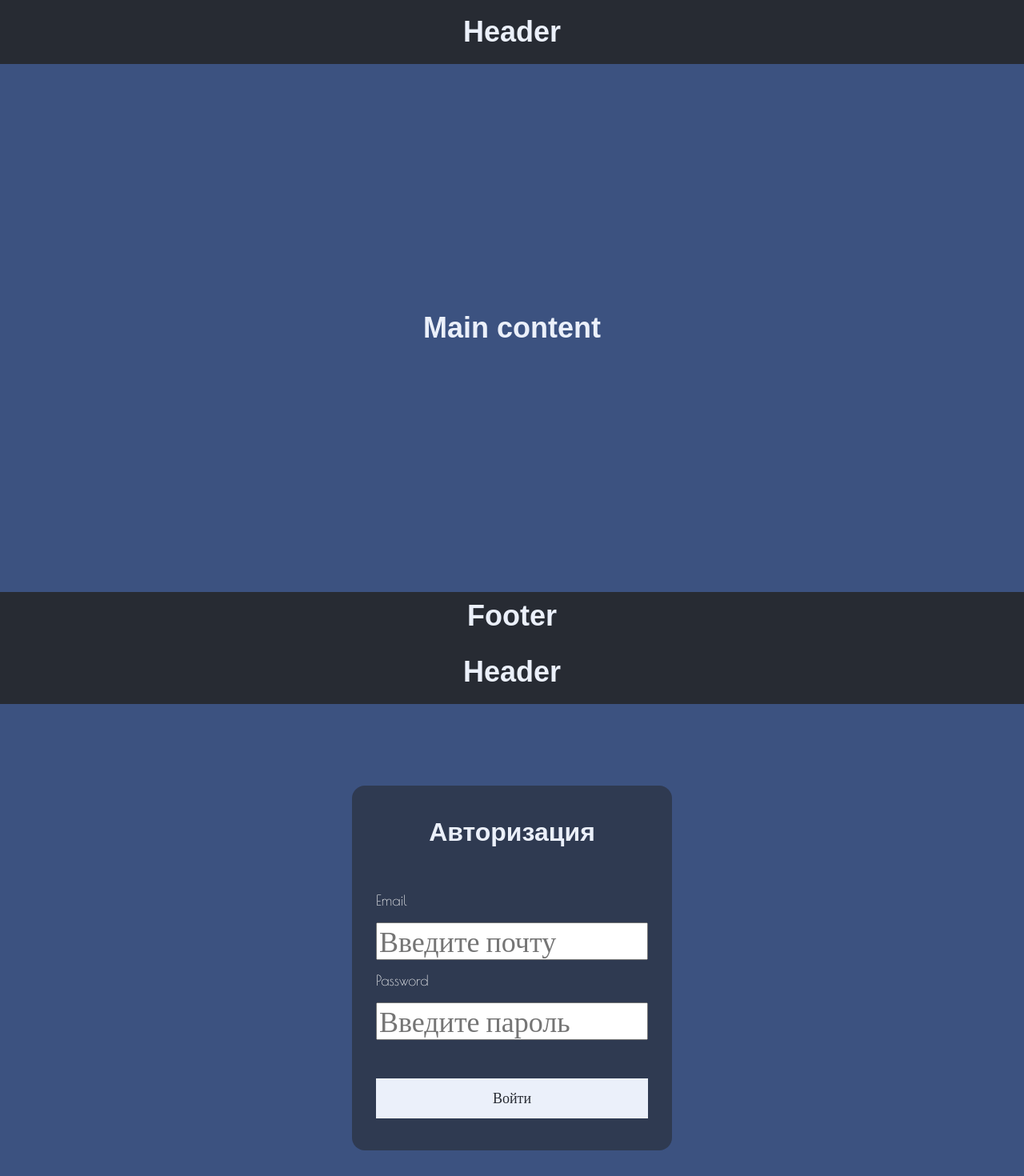
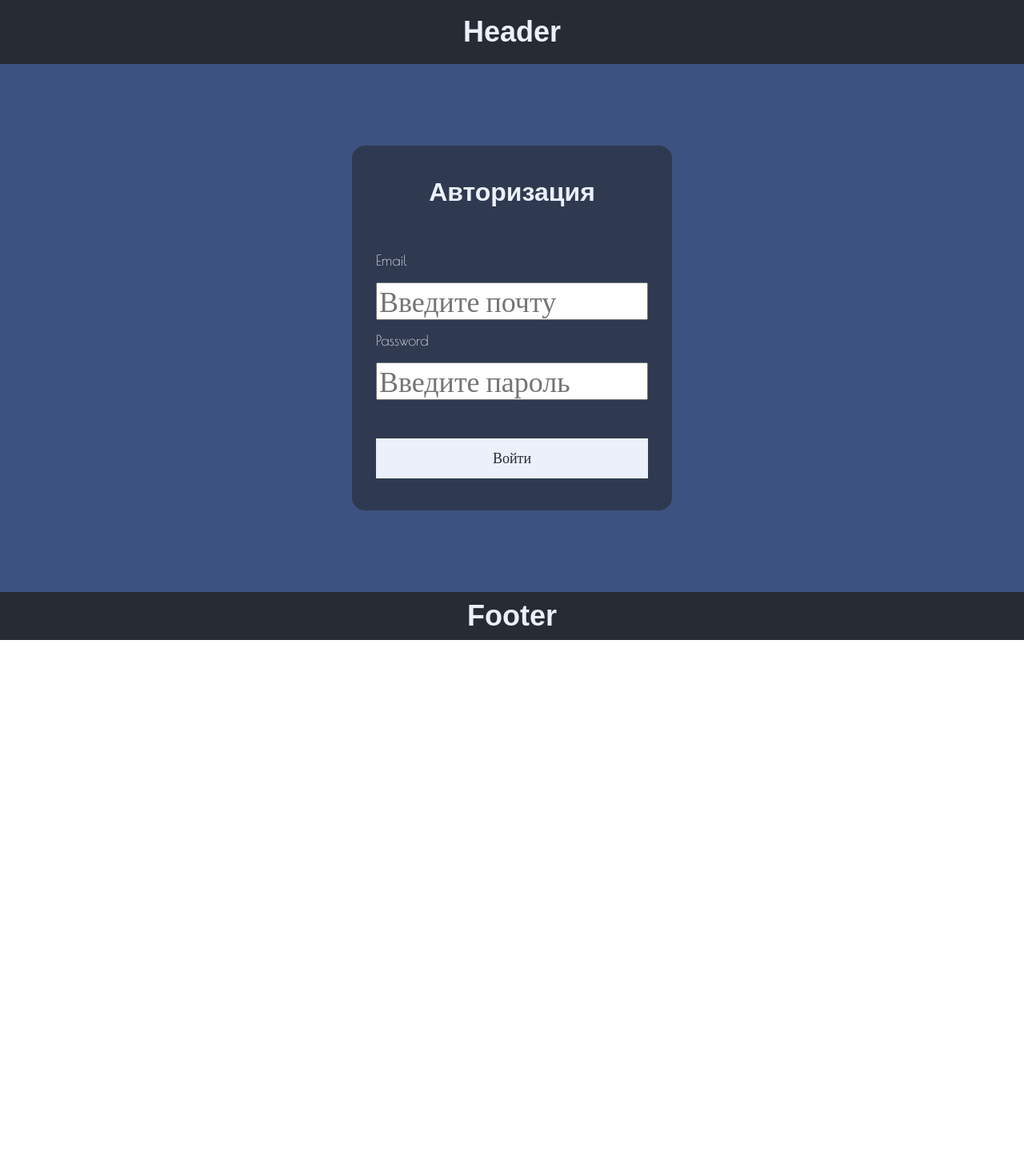
Before and after one commit to ukonsas28/react_course_2022, a React (Create React App) app: page / in a window 1280 px wide. Shown: the top 1470 px of the page at 80% size. After the commit the page ends 800 px from the top, so only its background shows below. Built offline with nearby package versions, Linux system fonts and the light colour scheme; a web font is replaced by a local one.

Commit message:
form example

```diff
--- a/src/App.tsx
+++ b/src/App.tsx
@@ -1,15 +1,15 @@
 import React from 'react';
-import MainContainer from './containers/MainContainer';
+// import MainContainer from './containers/MainContainer';
+// import RegistrationContainer from './containers/RegistrationContainer';
 import AuthContainer from './containers/AuthContainer';
-import RegistrationContainer from './containers/RegistrationContainer';
 
 const App = () => {
   console.log('APP => start');
   return (
     <>
-      <MainContainer />
+      {/* <MainContainer /> */}
       <AuthContainer />
-      <RegistrationContainer />
+      {/* <RegistrationContainer /> */}
     </>
   );
 };
--- a/src/components/common/Form/Form.module.scss
+++ b/src/components/common/Form/Form.module.scss
@@ -10,6 +10,7 @@
   box-shadow: 0 0 0 $sub-color;
   border-radius: 16px;
   padding: 40px 30px;
+
   &__title {
     padding-bottom: 50px;
     font-size: 32px;
--- a/src/components/common/Form/Input/index.tsx
+++ b/src/components/common/Form/Input/index.tsx
@@ -1,17 +1,25 @@
-import React from 'react';
+import React, { ChangeEvent } from 'react';
 import style from './Input.module.scss';
 
 type InputPropsType = {
   title: string;
   id: string;
   placeholder: string;
+  value: string;
+  setValue: React.Dispatch<React.SetStateAction<string>>;
+  type?: 'text' | 'password';
 };
 
-const Input = ({ title, id, placeholder }: InputPropsType) => (
-  <label className={style.wrapper} htmlFor={id}>
-    <span>{title}</span>
-    <input id={id} placeholder={placeholder} />
-  </label>
-);
+const Input = ({ title, id, placeholder, value, setValue, type = 'text' }: InputPropsType) => {
+  const handler = (event: ChangeEvent<HTMLInputElement>) => {
+    setValue(event.target.value);
+  };
+  return (
+    <label className={style.wrapper} htmlFor={id}>
+      <span>{title}</span>
+      <input id={id} placeholder={placeholder} value={value} onChange={handler} type={type} />
+    </label>
+  );
+};
 
 export default Input;
--- a/src/components/pages/AuthPage/index.tsx
+++ b/src/components/pages/AuthPage/index.tsx
@@ -1,17 +1,37 @@
-import React from 'react';
+import React, { useState } from 'react';
 import Button from '../../common/Button';
 import Form from '../../common/Form';
 import Input from '../../common/Form/Input';
 import PageWrapper from '../../common/PageWrapper';
 
-const AuthPage = () => (
-  <PageWrapper>
-    <Form title="Авторизация">
-      <Input title="Email" id="email" placeholder="Введите почту" />
-      <Input title="Password" id="password" placeholder="Введите пароль" />
-      <Button title="Войти" onClick={() => console.log('auth')} />
-    </Form>
-  </PageWrapper>
-);
+const AuthPage = () => {
+  const [email, setEmail] = useState('');
+  const [password, setPassword] = useState('');
+  const submitHandler = () => {
+    console.log({ emailUser: email, password });
+  };
+  return (
+    <PageWrapper>
+      <Form title="Авторизация">
+        <Input
+          title="Email"
+          id="email"
+          placeholder="Введите почту"
+          value={email}
+          setValue={setEmail}
+        />
+        <Input
+          title="Password"
+          id="password"
+          placeholder="Введите пароль"
+          value={password}
+          setValue={setPassword}
+          type="password"
+        />
+        <Button title="Войти" onClick={submitHandler} />
+      </Form>
+    </PageWrapper>
+  );
+};
 
 export default AuthPage;
--- a/src/components/pages/RegistrationPage/index.tsx
+++ b/src/components/pages/RegistrationPage/index.tsx
@@ -1,17 +1,17 @@
 import React from 'react';
 import Button from '../../common/Button';
+import Input from '../../common/Form/Input';
 import Form from '../../common/Form';
-import Input from '../../common/Form/Input';
 import PageWrapper from '../../common/PageWrapper';
 
 const RegistrationPage = () => (
   <PageWrapper>
     <Form title="Регистрация">
-      <Input title="Name" id="name" placeholder="Введите имя" />
+      {/* <Input title="Name" id="name" placeholder="Введите имя" />
       <Input title="Email" id="email" placeholder="Введите почту" />
       <Input title="Password" id="password" placeholder="Введите пароль" />
       <Input title="Repeat Password" id="repeatPassword" placeholder="Повторите пароль" />
-      <Button title="Регистрация" onClick={() => console.log('registration')} />
+      <Button title="Регистрация" onClick={() => console.log('registration')} /> */}
     </Form>
   </PageWrapper>
 );
```
Also changed, not shown: .eslintrc.json.
